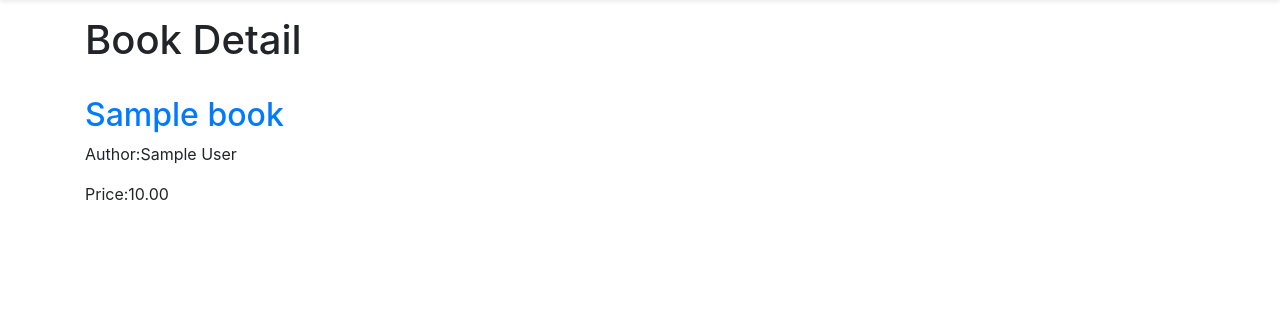
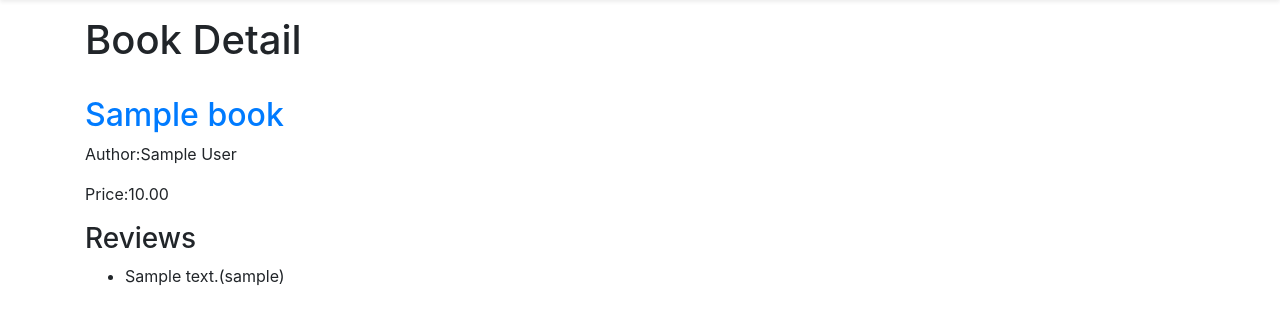
Before and after one commit to wmfinamore/books, a Django app: page /books/00000000-0000-0000-0000-000000000001 in a window 1280 px wide. Shown: the part 73-398 px from the top of the page. Run offline with Django 3.2, Linux system fonts and the light colour scheme; tables that the repository leaves empty hold one stand-in row (values such as "Sample post"); parts of the project's set-up code (start-up, migrations or seed data) failed here and were passed over; some libraries are stand-ins or nearby versions.

Commit message:
Updated book detail template to show user reviews about a book

```diff
--- a/books/admin.py
+++ b/books/admin.py
@@ -9,8 +9,8 @@ class ReviewInLine(admin.TabularInline):
 class BookAdmin(admin.ModelAdmin):
     inlines = [
                   ReviewInLine,
-              ],
+              ]
     list_display = ("title", "author", "price")
 
 
-admin.site.register(Book)
+admin.site.register(Book, BookAdmin)
--- a/templates/books/book_detail.html
+++ b/templates/books/book_detail.html
@@ -9,6 +9,14 @@
         <h2 ><a href="">{{ book.title }}</a></h2>
         <p>Author:{{ book.author }}</p>
         <p>Price:{{ book.price }}</p>
+        <p>
+            <h3>Reviews</h3>
+            <ul>
+                {% for review in book.reviews.all %}
+                    <li>{{ review.review }}({{ review.author }})</li>
+                {% endfor %}
+            </ul>
+        </p>
     </div>
 
 {% endblock content %}
```
Also changed, not shown: books/migrations/0002_review.py (added).
